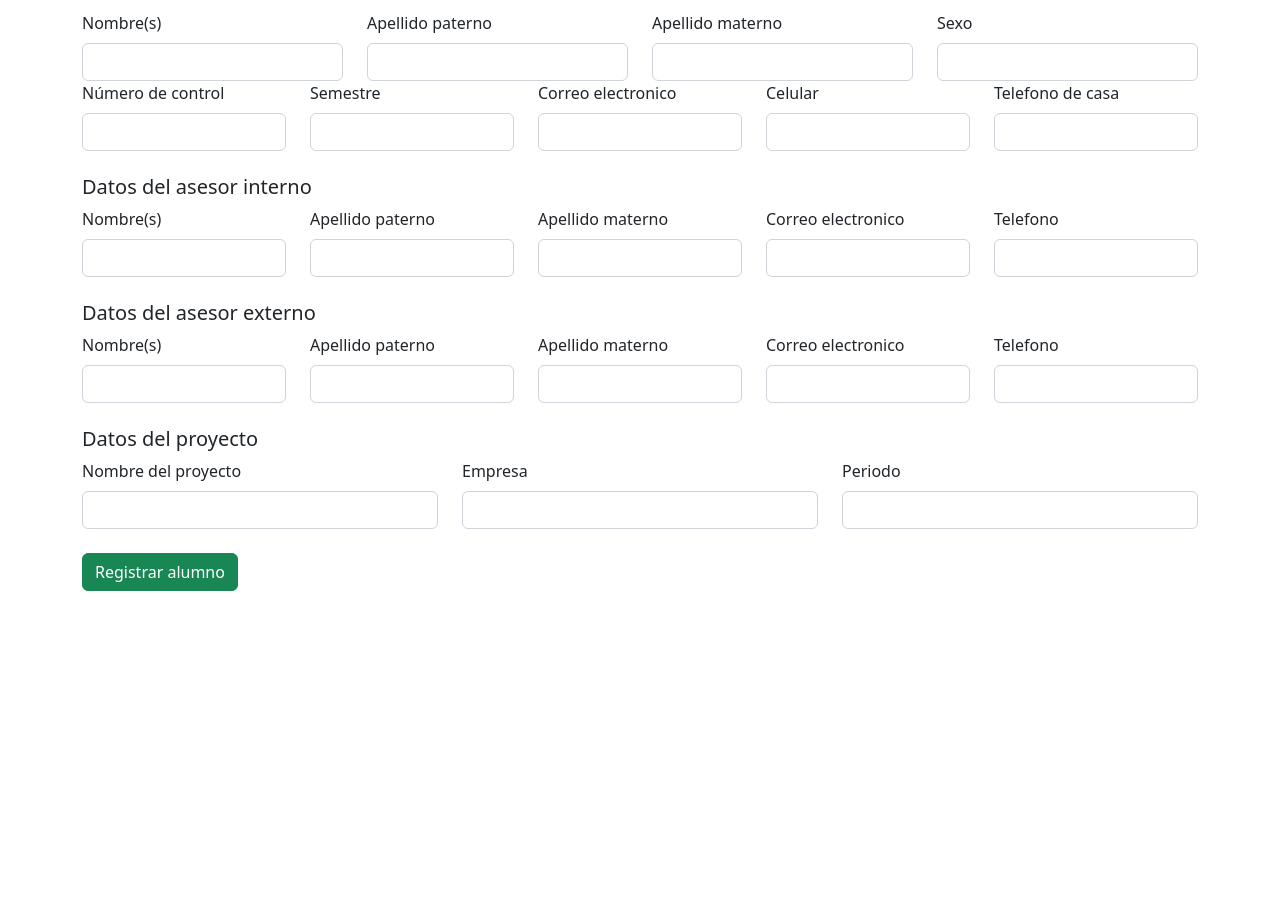
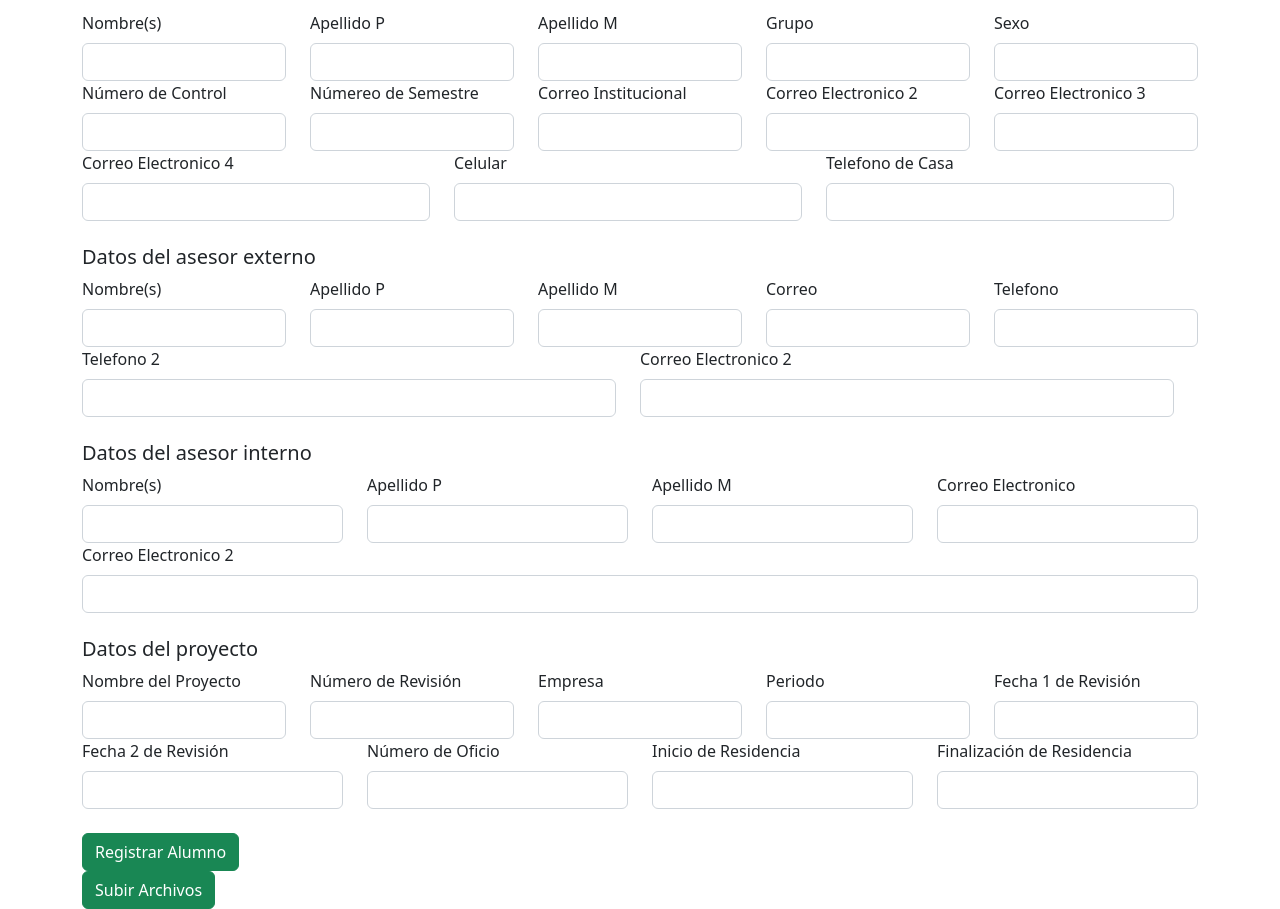
Before and after one commit to KevSSSSSS/itt-residencias, a React (Create React App) app: page /add in a window 1280 px wide. Shown: the part 227-1136 px from the top of the page. Before the commit the page ends 818 px from the top, so only its background shows below. Built offline with nearby package versions, Linux system fonts and the light colour scheme.

Commit message:
Se agregaron los campos que se solicitaron el 10 Octubre

```diff
--- a/src/screens/AddResident.js
+++ b/src/screens/AddResident.js
@@ -25,13 +25,19 @@ export default function AddResident() {
               ></Form.Control>
             </Col>
             <Col>
-              <Form.Label>Apellido paterno</Form.Label>
+              <Form.Label>Apellido P</Form.Label>
               <Form.Control
                 type="text"
               ></Form.Control>
             </Col>
             <Col>
-              <Form.Label>Apellido materno</Form.Label>
+              <Form.Label>Apellido M</Form.Label>
+              <Form.Control
+                type="text"
+              ></Form.Control>
+            </Col>
+            <Col>
+              <Form.Label>Grupo</Form.Label>
               <Form.Control
                 type="text"
               ></Form.Control>
@@ -43,17 +49,37 @@ export default function AddResident() {
           </Row>
           <Row>
             <Col>
-              <Form.Label>Número de control</Form.Label>
+              <Form.Label>Número de Control</Form.Label>
               <Form.Control
                 type="text"
               ></Form.Control>
             </Col>
             <Col>
-              <Form.Label>Semestre</Form.Label>
+              <Form.Label>Númereo de Semestre</Form.Label>
               <Form.Control type="text"></Form.Control>
             </Col>
             <Col>
-              <Form.Label>Correo electronico</Form.Label>
+              <Form.Label>Correo Institucional</Form.Label>
+              <Form.Control
+                type="text"
+              ></Form.Control>
+            </Col>
+            <Col>
+              <Form.Label>Correo Electronico 2</Form.Label>
+              <Form.Control
+                type="text"
+              ></Form.Control>
+            </Col>
+            <Col>
+              <Form.Label>Correo Electronico 3</Form.Label>
+              <Form.Control
+                type="text"
+              ></Form.Control>
+            </Col>
+
+            <Row>
+            <Col>
+              <Form.Label>Correo Electronico 4</Form.Label>
               <Form.Control
                 type="text"
               ></Form.Control>
@@ -65,11 +91,59 @@ export default function AddResident() {
               ></Form.Control>
             </Col>
             <Col>
-              <Form.Label>Telefono de casa</Form.Label>
+              <Form.Label>Telefono de Casa</Form.Label>
               <Form.Control
                 type="text"
               ></Form.Control>
             </Col>
+
+            </Row>
+          </Row>
+        </Form.Group>
+        <br></br>
+        <h5>Datos del asesor externo</h5>
+        <Form.Group>
+          <Row>
+            <Col>
+              <Form.Label>Nombre(s)</Form.Label>
+              <Form.Control
+                type="text"
+              ></Form.Control>
+            </Col>
+            <Col>
+              <Form.Label>Apellido P</Form.Label>
+              <Form.Control
+                type="text"
+              ></Form.Control>
+            </Col>
+            <Col>
+              <Form.Label>Apellido M</Form.Label>
+              <Form.Control
+                type="text"
+              ></Form.Control>
+            </Col>
+            <Col>
+              <Form.Label>Correo</Form.Label>
+              <Form.Control
+                type="text"
+              ></Form.Control>
+            </Col>
+            <Col>
+              <Form.Label>Telefono</Form.Label>
+              <Form.Control type="text"></Form.Control>
+            </Col>
+            <Row>
+            <Col>
+              <Form.Label>Telefono 2</Form.Label>
+              <Form.Control type="text"></Form.Control>
+            </Col>
+            <Col>
+              <Form.Label>Correo Electronico 2</Form.Label>
+              <Form.Control
+                type="text"
+              ></Form.Control>
+            </Col>
+            </Row>
           </Row>
         </Form.Group>
         <br></br>
@@ -83,69 +157,45 @@ export default function AddResident() {
               ></Form.Control>
             </Col>
             <Col>
-              <Form.Label>Apellido paterno</Form.Label>
+              <Form.Label>Apellido P</Form.Label>
               <Form.Control
                 type="text"
               ></Form.Control>
             </Col>
             <Col>
-              <Form.Label>Apellido materno</Form.Label>
+              <Form.Label>Apellido M</Form.Label>
               <Form.Control
                 type="text"
               ></Form.Control>
             </Col>
             <Col>
-              <Form.Label>Correo electronico</Form.Label>
+              <Form.Label>Correo Electronico</Form.Label>
               <Form.Control
                 type="text"
               ></Form.Control>
             </Col>
-            <Col>
-              <Form.Label>Telefono</Form.Label>
-              <Form.Control type="text"></Form.Control>
-            </Col>
           </Row>
-        </Form.Group>
-        <br></br>
-        <h5>Datos del asesor externo</h5>
-        <Form.Group>
           <Row>
             <Col>
-              <Form.Label>Nombre(s)</Form.Label>
+              <Form.Label>Correo Electronico 2</Form.Label>
               <Form.Control
                 type="text"
               ></Form.Control>
             </Col>
-            <Col>
-              <Form.Label>Apellido paterno</Form.Label>
-              <Form.Control
-                type="text"
-              ></Form.Control>
-            </Col>
-            <Col>
-              <Form.Label>Apellido materno</Form.Label>
-              <Form.Control
-                type="text"
-              ></Form.Control>
-            </Col>
-            <Col>
-              <Form.Label>Correo electronico</Form.Label>
-              <Form.Control
-                type="text"
-              ></Form.Control>
-            </Col>
-            <Col>
-              <Form.Label>Telefono</Form.Label>
-              <Form.Control type="text"></Form.Control>
-            </Col>
-          </Row>
+            </Row>
         </Form.Group>
         <br></br>
         <h5>Datos del proyecto</h5>
         <Form.Group>
           <Row>
             <Col>
-              <Form.Label>Nombre del proyecto</Form.Label>
+              <Form.Label>Nombre del Proyecto</Form.Label>
+              <Form.Control
+                type="text"
+              ></Form.Control>
+            </Col>
+            <Col>
+              <Form.Label>Número de Revisión</Form.Label>
               <Form.Control
                 type="text"
               ></Form.Control>
@@ -160,6 +210,38 @@ export default function AddResident() {
               <Form.Label>Periodo</Form.Label>
               <Form.Control type="text" ></Form.Control>
             </Col>
+            <Col>
+              <Form.Label>Fecha 1 de Revisión</Form.Label>
+              <Form.Control
+                type="text"
+              ></Form.Control>
+            </Col>
+            </Row>
+            <Row>
+            <Col>
+              <Form.Label>Fecha 2 de Revisión</Form.Label>
+              <Form.Control
+                type="text"
+              ></Form.Control>
+            </Col>
+            <Col>
+              <Form.Label>Número de Oficio</Form.Label>
+              <Form.Control
+                type="text"
+              ></Form.Control>
+            </Col>
+          <Col>
+              <Form.Label>Inicio de Residencia</Form.Label>
+              <Form.Control
+                type="text"
+              ></Form.Control>
+            </Col>
+            <Col>
+              <Form.Label>Finalización de Residencia</Form.Label>
+              <Form.Control
+                type="text"
+              ></Form.Control>
+            </Col>
           </Row>
         </Form.Group>
         <br></br>
@@ -169,8 +251,19 @@ export default function AddResident() {
             alert("Se registro un usuario");
           }}
         >
-          Registrar alumno
+          Registrar Alumno
         </Button>
+
+        <Col>
+        <Button
+          variant="success"
+          onClick={() => {
+
+          }}
+        >
+          Subir Archivos
+        </Button>
+        </Col>
       </Form>
     </Container>
   );
```
Also changed, not shown: 1 other file (tests, documents, lock files or other folders).
